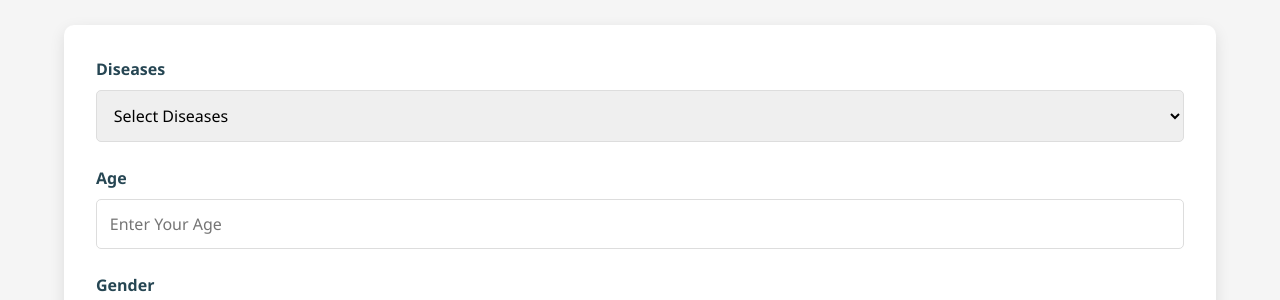
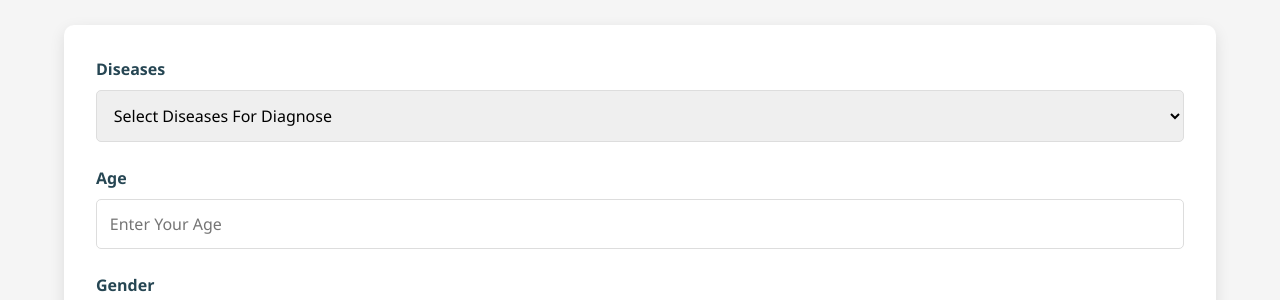
Before and after one commit to Dheeru42/FirstAid, a Django app: page / in a window 1280 px wide. Shown: the part 775-1075 px from the top of the page. Run offline with Django 3.2, Linux system fonts and the light colour scheme.

Commit message:
Form Chnage

```diff
--- a/Home/views.py
+++ b/Home/views.py
@@ -45,12 +45,12 @@ def model_form(request):
         if result1 == 'Negative':
             text1 = f"You Don't Have {die}"
         else:
-            text1 = f"You Have {die} ,Take An Medical Help Immediately!!!!"
+            text1 = f"You Have {die} ,Take An Medical Help"
 
         # Sample response - should be mapped to real predictions
         response = {
             "condition": text,
-            "description": text1 + ".",
+            "description": text1,
             "prescription": {
                 "medications": ["Sample Medicine 1", "Sample Medicine 2"],
                 "recommendations": ["Drink fluids", "Get rest"],
--- a/templates/index.html
+++ b/templates/index.html
@@ -535,10 +535,13 @@
                         <div class="form-group">
                             <label for="die">Diseases</label>
                             <select id="die" name="die" required>
-                                <option value="">Select Diseases</option>
+                                <option>Select Diseases For Diagnose</option>
                                 <option>Common Cold</option>
+                                <option>Asthma</option>
+                                <option>Stroke</option>
+                                <option>Depression</option>
+                                <option>Liver Cancer</option>
                                 <option>Enfluenza</option>
-                                <option value="other">Other</option>
                             </select>
                         </div>
                         <div class="form-group">
@@ -555,7 +558,7 @@
                             </select>
                         </div>
                         <div class="form-group">
-                            <label for="head">Headache (If Yes otherwise No)</label>
+                            <label for="symptom">Headache (If Yes otherwise No)</label>
                             <select name="Headache" required>
                                 <option value="">Select Symptom</option>
                                 <option value="Yes">Yes</option>
@@ -563,7 +566,7 @@
                             </select>
                         </div>
                         <div class="form-group">
-                            <label for="fever">Fever (If Yes otherwise No)</label>
+                            <label for="symptom">Fever (If Yes otherwise No)</label>
                             <select name="fever" required>
                                 <option value="">Select Symptom</option>
                                 <option value="Yes">Yes</option>
@@ -571,7 +574,7 @@
                             </select>
                         </div>
                         <div class="form-group">
-                            <label for="cough">Cough (If Yes otherwise No)</label>
+                            <label for="symptom">Cough (If Yes otherwise No)</label>
                             <select name="cough" required>
                                 <option value="">Select Symptom</option>
                                 <option value="Yes">Yes</option>
@@ -579,7 +582,7 @@
                             </select>
                         </div>
                         <div class="form-group">
-                            <label for="age">Dizziness (If Yes otherwise No)</label>
+                            <label for="symptom">Dizziness (If Yes otherwise No)</label>
                             <select name="dizz" required>
                                 <option value="">Select Symptom</option>
                                 <option value="Yes">Yes</option>
@@ -587,7 +590,7 @@
                             </select>
                         </div>
                         <div class="form-group">
-                            <label for="Vision">Blurred Vision (If Yes otherwise No)</label>
+                            <label for="isymptom">Blurred Vision (If Yes otherwise No)</label>
                             <select name="blu_vis" required>
                                 <option value="">Select Symptom</option>
                                 <option value="Yes">Yes</option>
@@ -595,7 +598,7 @@
                             </select>
                         </div>
                         <div class="form-group">
-                            <label for="age">Chest Pain (If Yes otherwise No)</label>
+                            <label for="symptom">Chest Pain (If Yes otherwise No)</label>
                             <select name="ches_pai" required>
                                 <option value="">Select Symptom</option>
                                 <option value="Yes">Yes</option>
@@ -603,7 +606,7 @@
                             </select>
                         </div>
                         <div class="form-group">
-                            <label for="age">Fatigue (If Yes otherwise No)</label>
+                            <label for="symptom">Fatigue (If Yes otherwise No)</label>
                             <select name="fati" required>
                                 <option value="">Select Symptom</option>
                                 <option value="Yes">Yes</option>
@@ -611,7 +614,7 @@
                             </select>
                         </div>
                         <div class="form-group">
-                            <label for="age">Shortness of Breath (If Yes otherwise No)</label>
+                            <label for="symptom">Shortness of Breath (If Yes otherwise No)</label>
                             <select name="shor_brea" required>
                                 <option value="">Select Symptom</option>
                                 <option value="Yes">Yes</option>
@@ -619,7 +622,7 @@
                             </select>
                         </div>
                         <div class="form-group">
-                            <label for="age">Difficulty Breathing (If Yes otherwise No)</label>
+                            <label for="symptom">Difficulty Breathing (If Yes otherwise No)</label>
                             <select name="diff_brea" required>
                                 <option value="">Select Symptom</option>
                                 <option value="Yes">Yes</option>
@@ -627,7 +630,7 @@
                             </select>
                         </div>
                         <div class="form-group">
-                            <label for="age">Irregular Heartbeat (If Yes otherwise No)</label>
+                            <label for="symptom">Irregular Heartbeat (If Yes otherwise No)</label>
                             <select name="ireg_hertb" required>
                                 <option value="">Select Symptom</option>
                                 <option value="Yes">Yes</option>
@@ -635,7 +638,7 @@
                             </select>
                         </div>
                         <div class="form-group">
-                            <label for="age">Sweating (If Yes otherwise No)</label>
+                            <label for="symptom">Sweating (If Yes otherwise No)</label>
                             <select name="sweat" required>
                                 <option value="">Select Symptom</option>
                                 <option value="Yes">Yes</option>
@@ -643,7 +646,7 @@
                             </select>
                         </div>
                         <div class="form-group">
-                            <label for="age">Sleep Problems (If Yes otherwise No)</label>
+                            <label for="symptom">Sleep Problems (If Yes otherwise No)</label>
                             <select name="slp_pr" required>
                                 <option value="">Select Symptom</option>
                                 <option value="Yes">Yes</option>
@@ -651,7 +654,7 @@
                             </select>
                         </div>
                         <div class="form-group">
-                            <label for="age">Swelling in legs (If Yes otherwise No)</label>
+                            <label for="symptom">Swelling in legs (If Yes otherwise No)</label>
                             <select name="swel_leg" required>
                                 <option value="">Select Symptom</option>
                                 <option value="Yes">Yes</option>
@@ -659,21 +662,11 @@
                             </select>
                         </div>
                         <div class="form-group">
-                            <label for="age">Tinnitus (If Yes otherwise No)</label>
+                            <label for="symptom">Tinnitus (If Yes otherwise No)</label>
                             <select name="tinnit" required>
                                 <option value="">Select Symptom</option>
                                 <option value="Yes">Yes</option>
                                 <option value="No">No</option>
-                            </select>
-                        </div>
-                        <div class="form-group">
-                            <label for="duration">Duration of Symptoms</label>
-                            <select id="duration" name="duration" required>
-                                <option value="">Select Duration</option>
-                                <option value="less-than-day">Less than a day</option>
-                                <option value="1-2-days">1-2 days</option>
-                                <option value="3-7-days">3-7 days</option>
-                                <option value="more-than-week">More than a week</option>
                             </select>
                         </div>
                         <button type="submit" class="btn btn-primary">Diagnose Symptoms</button>
@@ -837,7 +830,7 @@
                     // Display diagnosis result
                     diagnosisResult.innerHTML = `
                         <h4>${data.condition}</h4>
-                        <p>${data.description}</p>
+                        <h4>${data.description}</h4>
                     `;
 
                     // Show prescription button if available
```
Also changed, not shown: db.sqlite3.
